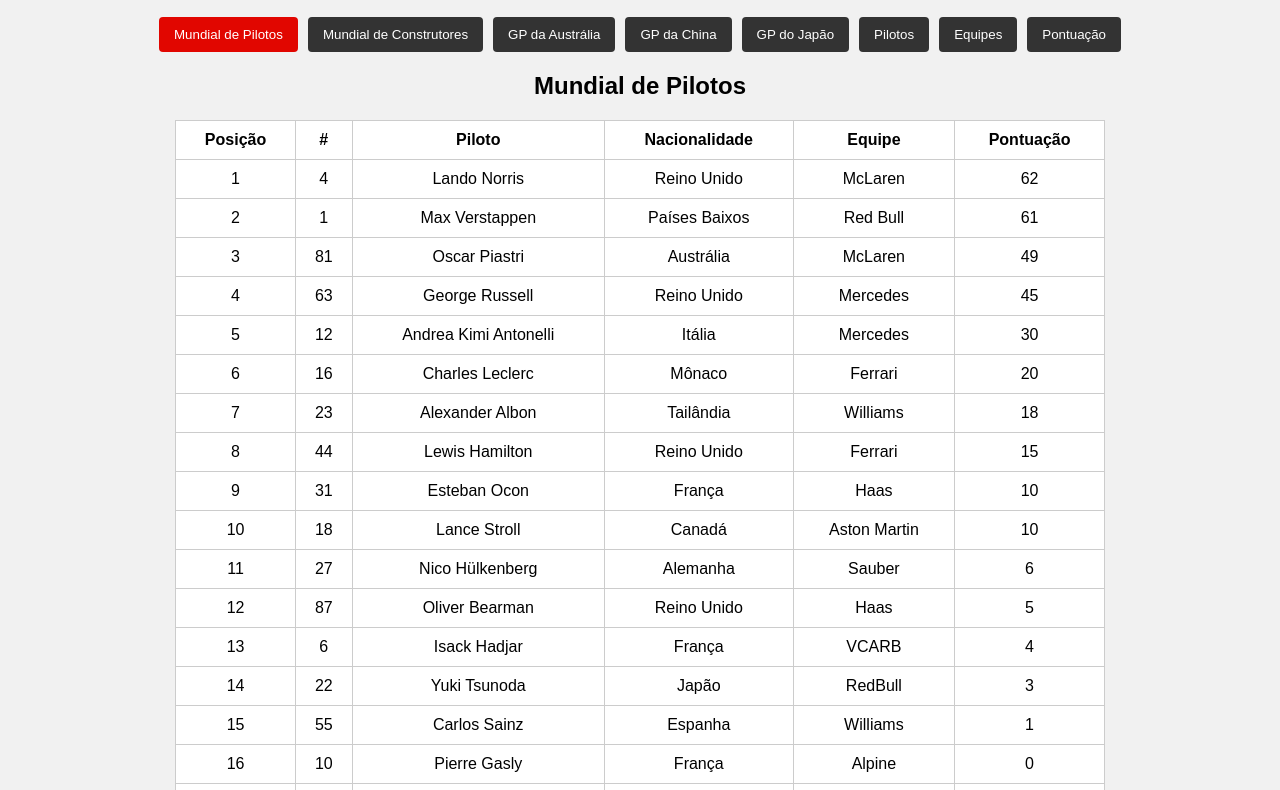
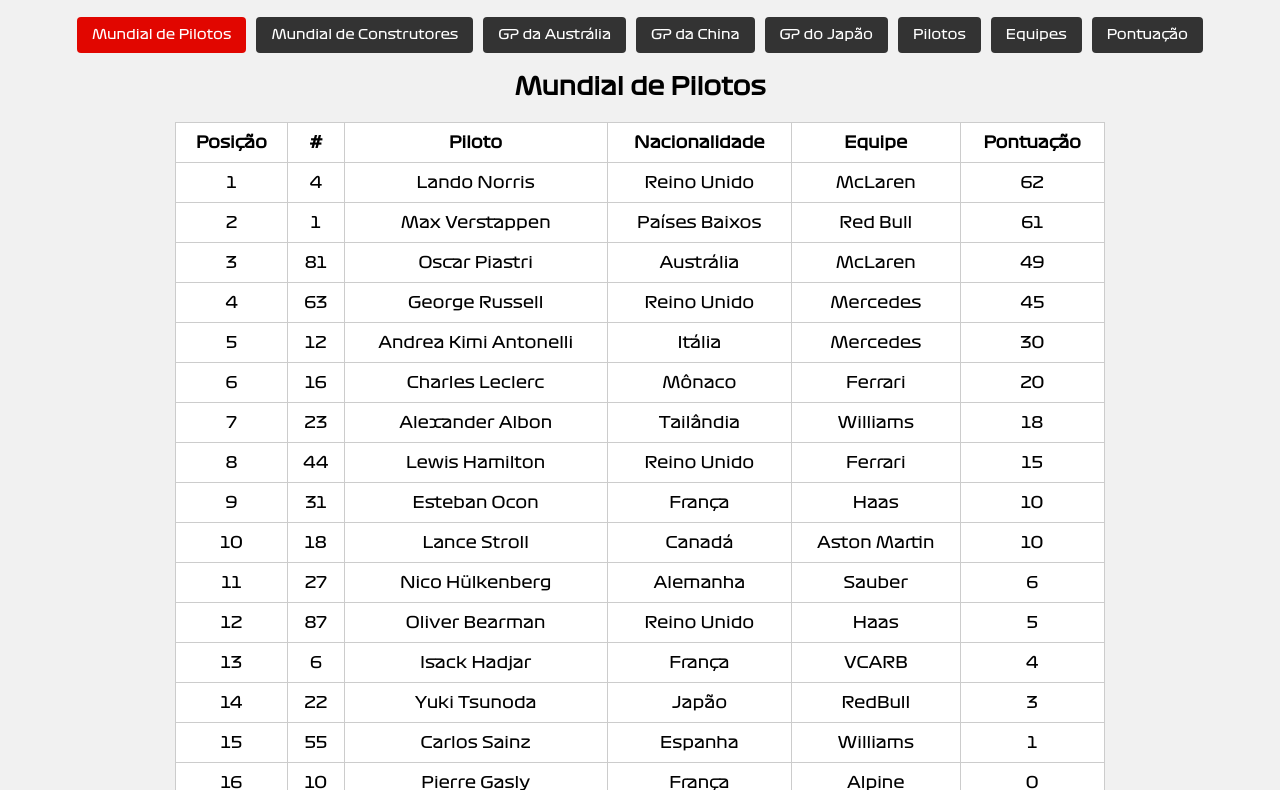
Before and after one commit to meduardanava/TrabalhoTabelaF1, a plain HTML site: page index.html in a window 1280 px wide. Shown: the part 79-869 px from the top of the page. Drawn offline with Linux system fonts and the light colour scheme.

Commit message:
adição da fonte da f1

```diff
--- a/index.html
+++ b/index.html
@@ -5,6 +5,18 @@
   <meta name="viewport" content="width=device-width, initial-scale=1.0">
   <title>Campeonato Mundial de Fórmula 1 2025 - FIA</title>
   <link rel="stylesheet" href="style.css">
+  <style>
+    @font-face {
+      font-family: 'F1Font';
+      src: url('fonts/F1Font.ttf') format('truetype');
+    }
+    body {
+      font-family: 'F1Font', sans-serif;
+    }
+    button {
+      font-family: 'F1Font', sans-serif;
+    }
+  </style>
 </head>
 <body>
   <header>
```
Also changed, not shown: fonts/F1Font.ttf (added).
